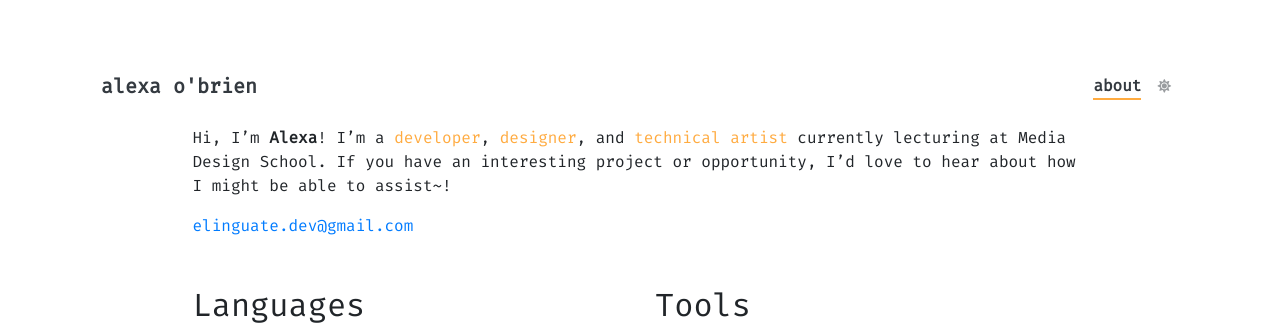
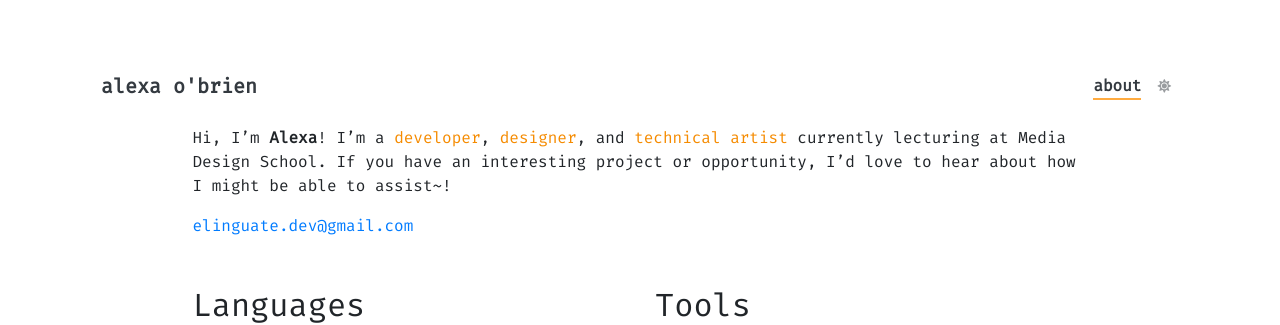
Before and after one commit to elinguate/elinguate.github.io, a Jekyll site: the page built from pages/about.md, in a window 1280 px wide. Shown: the top 325 px of the page. Built offline with Jekyll 4.4.1, drawn with Linux system fonts in a browser that asks for light colours.

Commit message:
Adjusted minor styling elements
Swapped some styling out for highlighted text to use the theme colours rather than a fixed hex code. Added an extra break. Added a circle outline to the profile page.

```diff
--- a/_config.yml
+++ b/_config.yml
@@ -2,9 +2,10 @@
 title               : alexa o'brien
 description         : >-
                       <br>
-                      over-caffeinated <span style="color:#ffab40">developer</span>, <span style="color:#ffab40">designer</span>, and <span style="color:#ffab40">technical artist</span> from Auckland
+                      <br>
+                      over-caffeinated <a href="special">developer</a>, <a href="special">designer</a>, and <a href="special">technical artist</a> from Auckland
                       <br><br>
-                      working on some cool stuff in <span style="color:#ffab40">Godot</span>, background primarily in <span style="color:#ffab40">Unity & C#</span> with some <span style="color:#ffab40">C++</span> on the side
+                      working on some cool stuff in <a href="special">Godot</a>, background primarily in <a href="special">Unity & C#</a> with some <a href="special">C++</a> on the side
                       <br><br>
                       currently lecturing at MDS
                       <br><br>
--- a/_includes/landing.html
+++ b/_includes/landing.html
@@ -4,8 +4,9 @@
     <!-- Fine Circle Responsive Image -->
     <div id="container" class="my-2">
       <div id="dummy"></div>
-      <div id="element">
-        <img src="{{ site.author.image }}" alt="{{ site.title }}" class="circle-image wow animated zoomIn" data-wow-delay=".1s" style="visibility:hidden">
+      <div id="element" style="display:flex">
+        <div class="circle-image-outline wow animated fadeIn" data-wow-delay="1.1s" style="visibility:hidden"></div>
+        <img src="{{ site.author.image }}" alt="{{ site.title }}" class="circle-image wow animated zoomIn" data-wow-delay="0.1s" style="visibility:hidden">
       </div>
     </div>
 
--- a/assets/css/style.css
+++ b/assets/css/style.css
@@ -142,6 +142,23 @@ body { font-family: "Fira Code", sans-serif; }
 .progress .progress-bar { background-color: #ffab40 !important; }
 .progress { height: 6px !important; }
 
+/* Special text highlighting */
+[data-theme="dark"] a[href='special'] {
+  color: var(--dark-highlight);
+  pointer-events: none;
+  cursor: default;
+  text-decoration: none;
+}
+[data-theme="light"] a[href='special'] {
+  color: var(--light-highlight);
+  pointer-events: none;
+  cursor: default;
+  text-decoration: none;
+}
+
+/* Profile image outline ring */
+.circle-image-outline { position: absolute; top: -16px; bottom: -16px; left: -16px; right: -16px; border-style: solid; border-radius: 50%; border-width: 4px; border-color: var(--dark-highlight); }
+
 /* Search bar */
 .search-box { box-shadow: none !important; }
 .search-box { border-radius: 5px 0px 0px 5px !important; }
@@ -172,8 +189,8 @@ body { font-family: "Fira Code", sans-serif; }
 
 /* Tags button */
 /* TO DO: at some point come back here and make the tag button square */
-[data-theme="dark"] .btn-outline-primary { background-color: var(--dark-background-feature-muted); border-color: var(--dark-highlight); }
-[data-theme="light"] .btn-outline-primary  { background-color: var(--light-background-feature-muted); border-color: var(--light-highlight); }
+[data-theme="dark"] .btn-outline-primary { background-color: var(--dark-background-feature-muted); border-color: var(--dark-highlight); color: var(--dark-highlight) !important; }
+[data-theme="light"] .btn-outline-primary  { background-color: var(--light-background-feature-muted); border-color: var(--light-highlight); color: var(--light-highlight) !important; }
 [data-theme="dark"] .fa-tags { color: var(--dark-highlight); }
 [data-theme="light"] .fa-tags { color: var(--light-highlight); }
 
--- a/pages/about.md
+++ b/pages/about.md
@@ -5,7 +5,7 @@ permalink: /about/
 weight: 3
 ---
 
-Hi, I'm **Alexa**! I'm a <span style="color:#ffab40">developer</span>, <span style="color:#ffab40">designer</span>, and <span style="color:#ffab40">technical artist</span> currently lecturing at Media Design School. If you have an interesting project or opportunity, I'd love to hear about how I might be able to assist~!
+Hi, I'm **Alexa**! I'm a <a href="special">developer</a>, <a href="special">designer</a>, and <a href="special">technical artist</a> currently lecturing at Media Design School. If you have an interesting project or opportunity, I'd love to hear about how I might be able to assist~!
 
 <a href="mailto:elinguate.dev\@gmail.com">elinguate.dev@gmail.com</a>
 
```
